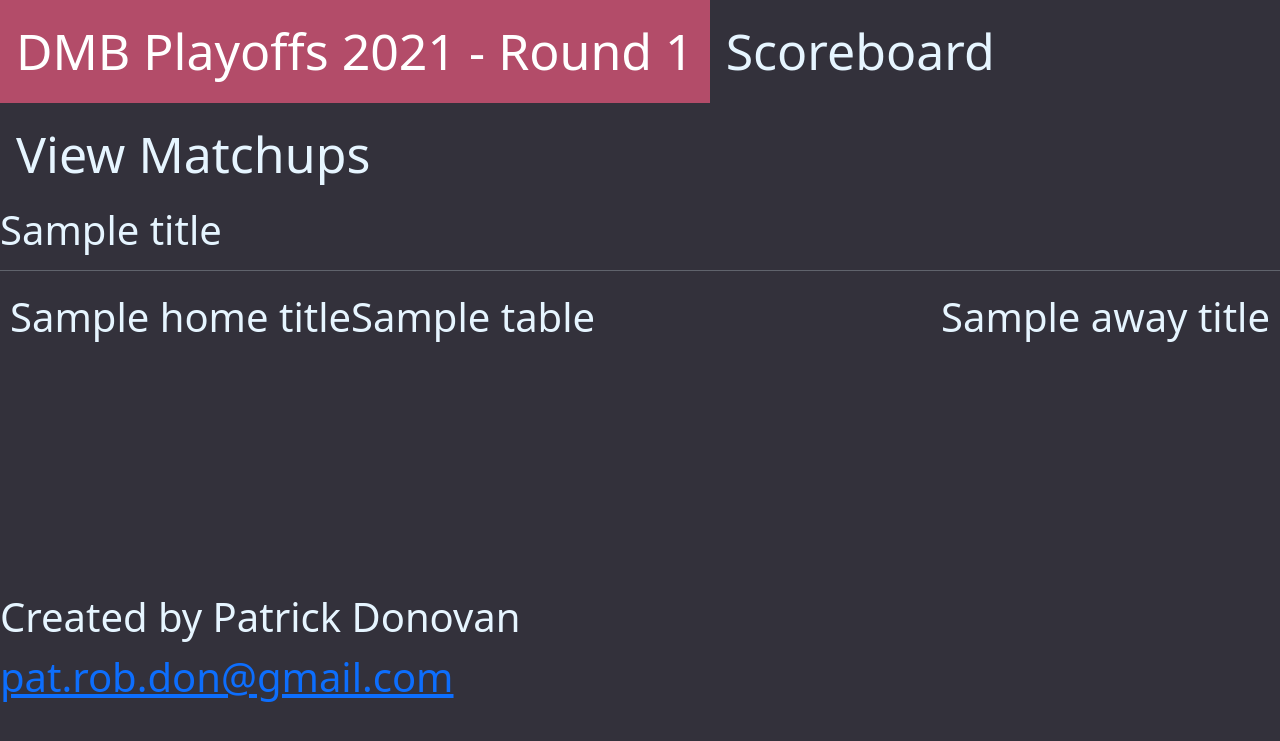
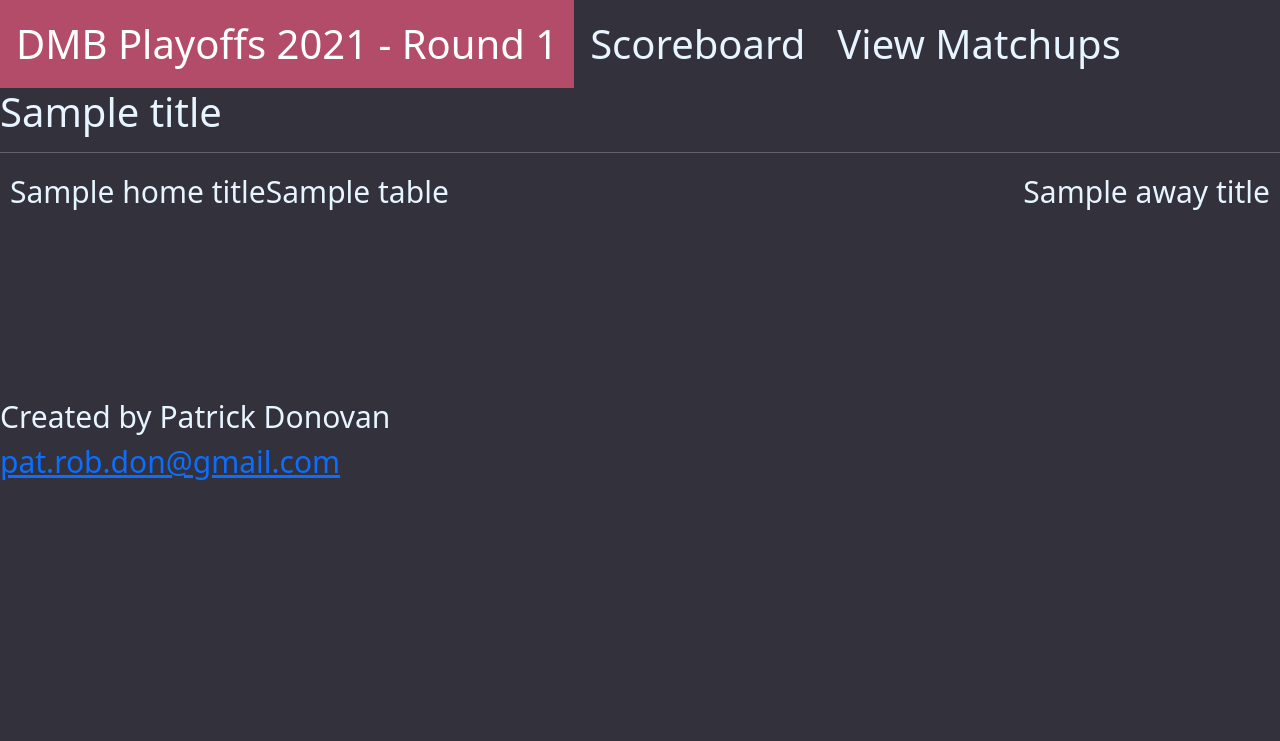
Before and after one commit to p93d/dmb_playoffs, a Flask app: template templates/tables.html in a window 1280 px wide. Shown: the top 741 px of the page. Run offline with Flask 2, Linux system fonts and the light colour scheme; the template is opened without the code that fills it: most values are stand-ins (such as "Sample title", 1, 10 or a date in 2020).

Commit message:
Update tables.css

```diff
--- a/static/tables.css
+++ b/static/tables.css
@@ -4,7 +4,7 @@
 {
 background-color: #33313b;
 color: #e6f5ff;
-font-size: 40px;
+font-size: 30px;
 
 }
 
@@ -24,7 +24,7 @@
 /* general formats for all tables */
 table
 {
-    font-size: 36px;
+    font-size: 28px;
     font-family: Helvetica, sans-serif;
     width: 100%;
     text-align: center;
@@ -41,7 +41,6 @@
 th
 {
     background-color: #b34c69;
-    /* border: 1px solid #33313b;   */
     text-align: center;
 }
 
@@ -57,13 +56,13 @@
 tr td:nth-child(6)
 {
     font-style: italic;
-    font-size: 25px;
+    font-size: 16px;
 }
 
 tr:nth-child(10n)
 {
     border: 12px solid #33313b;
-    font-style: bold;
+    font-weight: bold;
 }
 
 
@@ -82,7 +81,7 @@
     text-align: center;
     padding: 14px 16px;
     text-decoration: none;
-    font-size: 50px;
+    font-size: 40px;
     color: #e6f5ff;
   }
 
```
